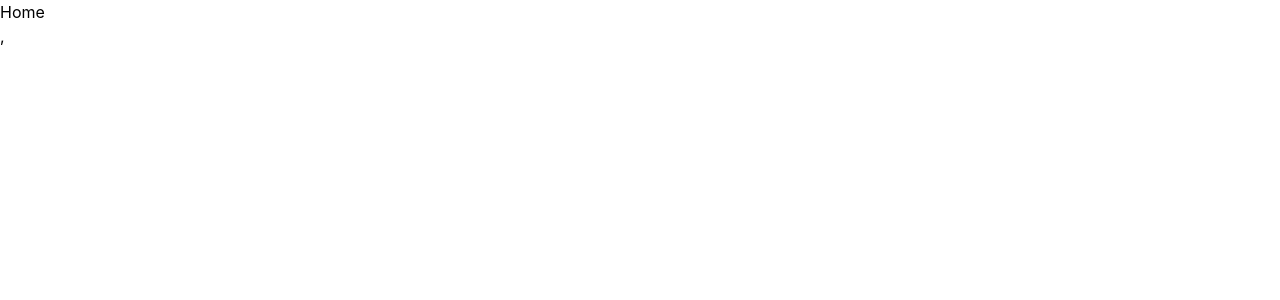
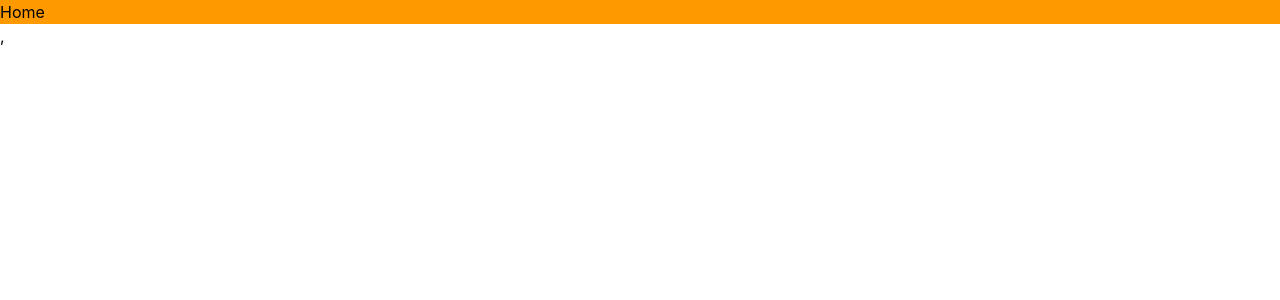
Before and after one commit to kawsereng/Ecobazar, a React (Vite) app: page / in a window 1280 px wide. Shown: the top 300 px of the page. Built offline with nearby package versions, Linux system fonts and the light colour scheme.

Commit message:
bg-color add

```diff
--- a/src/pages/Home.jsx
+++ b/src/pages/Home.jsx
@@ -5,6 +5,8 @@ export const Home = () => {
 let data = useSelector((state)=> console.log(state));
 
   return (
-    <div>Home</div>
+    <>
+    <h1 className='bg-amber-500'>Home</h1>
+    </>
   )
 }
```
